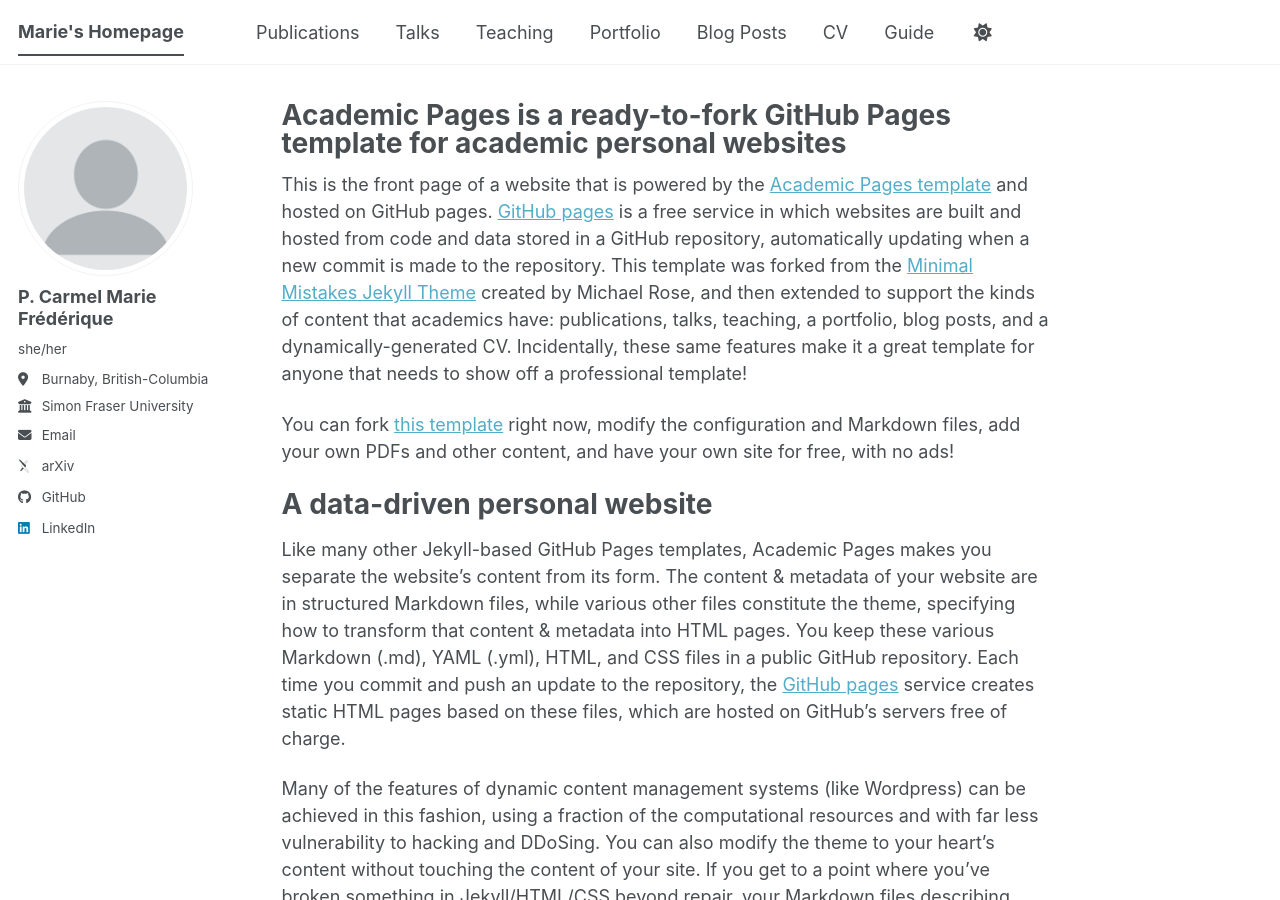
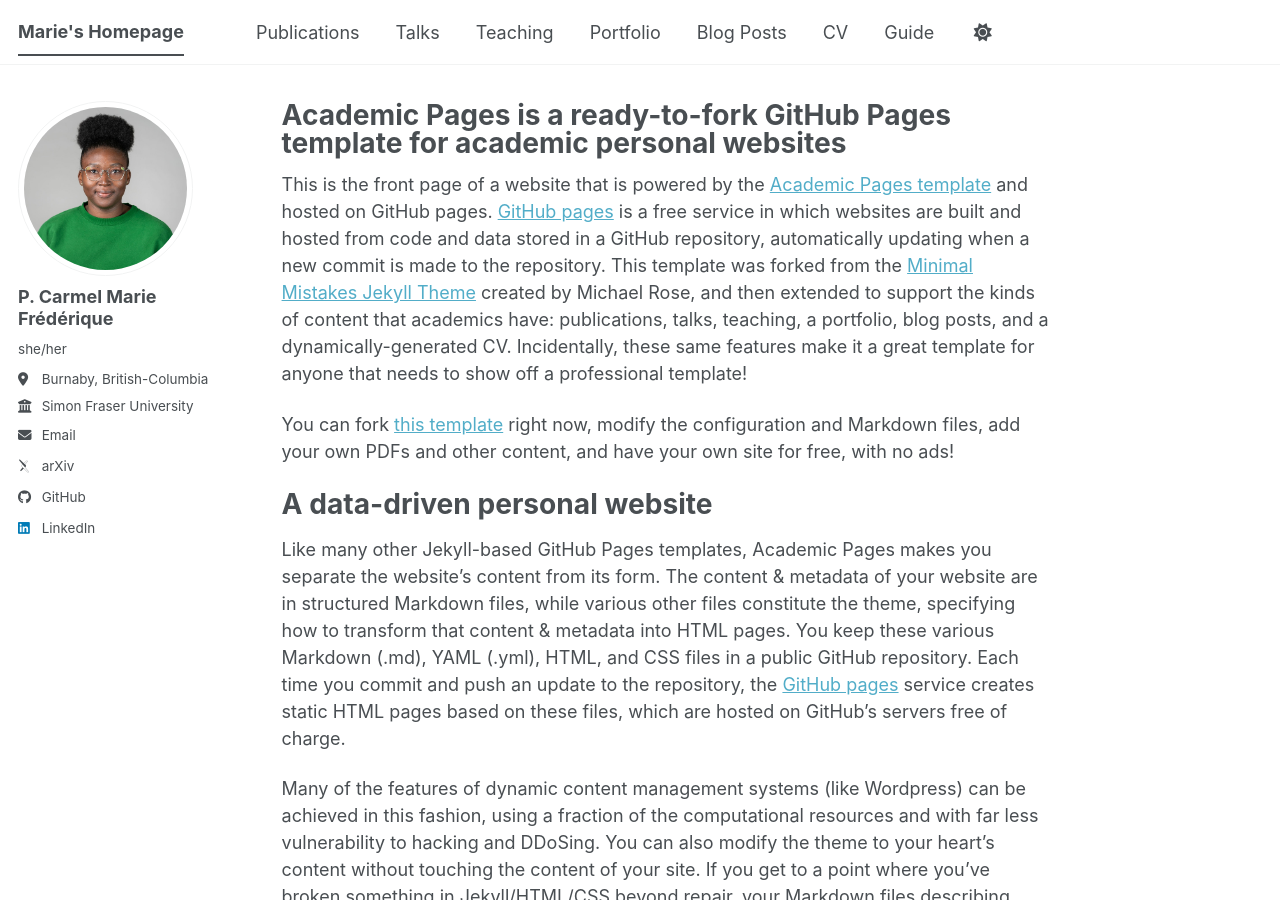
Before and after one commit to appgpk/appgpk.github.io, a Jekyll site: the page built from _pages/about.md, in a window 1280 px wide and 900 px high. Built offline with Jekyll 4.4.1, drawn with Linux system fonts in a browser that asks for light colours; some web fonts are replaced; a script bundle is joined from its source files by our own code; library files that are not in the unit come from our copies.

Commit message:
Update _config.yml

```diff
--- a/_config.yml
+++ b/_config.yml
@@ -23,7 +23,7 @@
 #               Additional customization can be done by editing /_includes/author-profile.html
 author:
   # Biographic information
-  avatar           : "profile.png"
+  avatar           : "1632773846529.jpg"
   name             : "P. Carmel Marie Frédérique"
   pronouns         : "she/her"
   bio              : #"Short biography for the left-hand sidebar"
```
